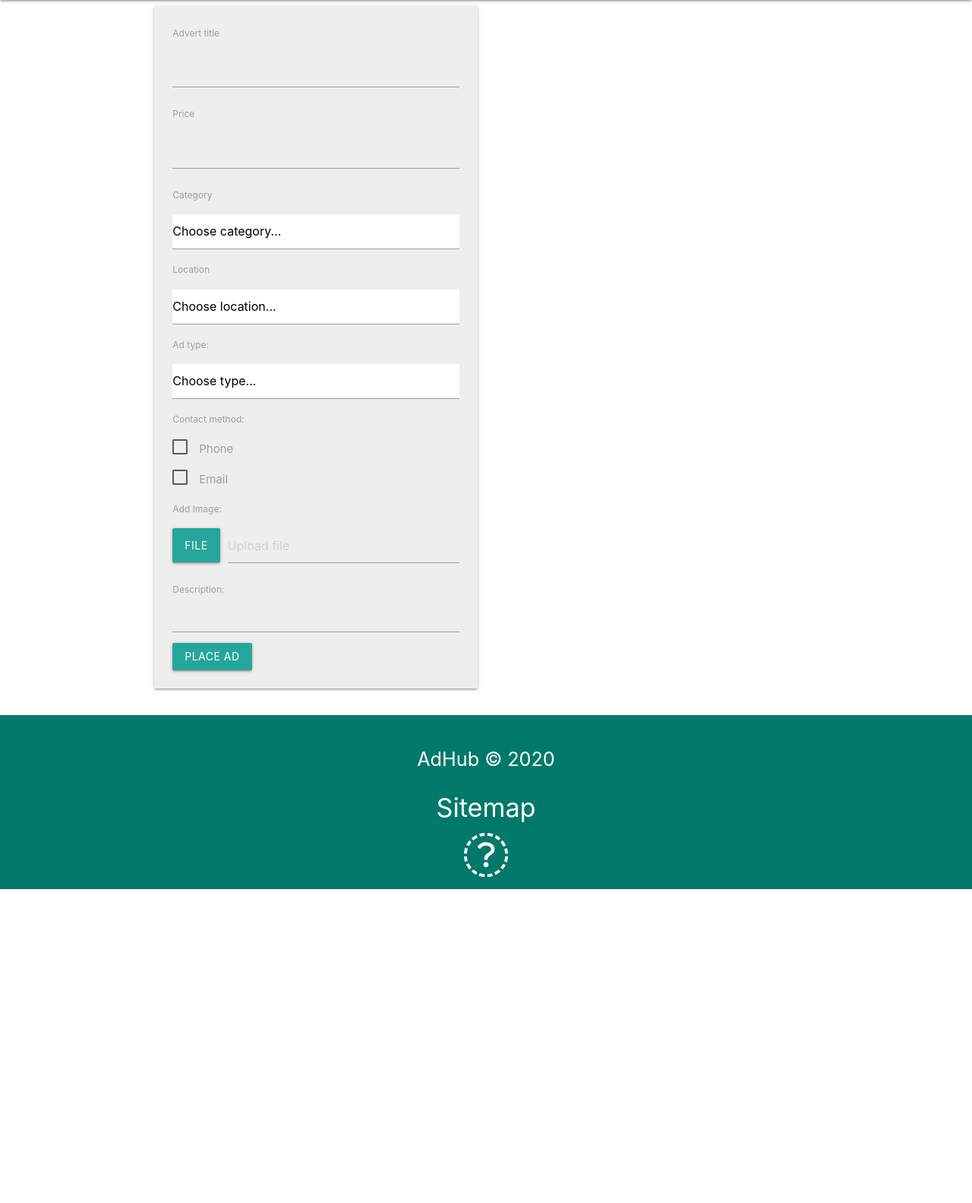
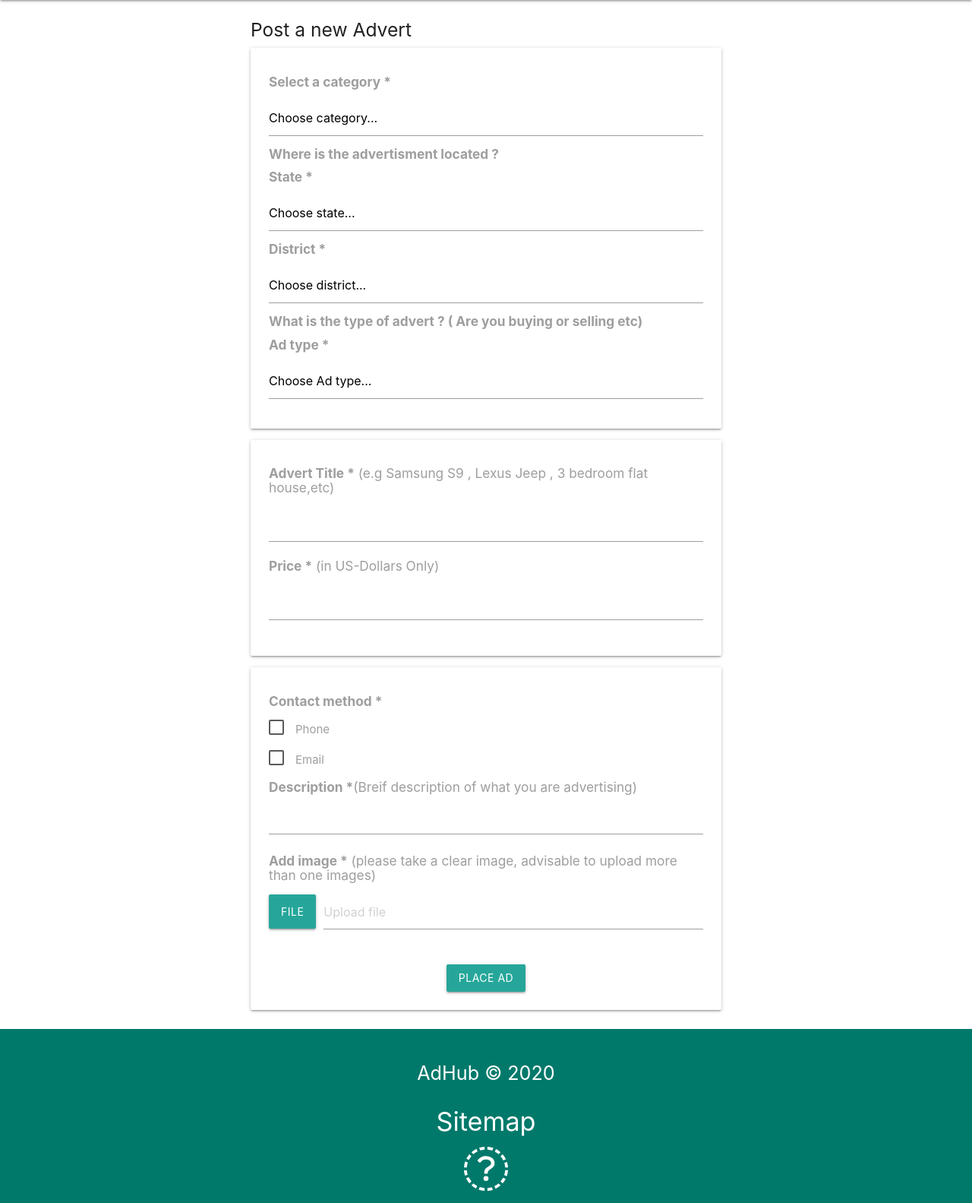
Before and after one commit to alpha-tech-dev/dilaalsom, a PHP site: page /adform.php in a window 1280 px wide. Shown: the part 64-1647 px from the top of the page at 76% size. Before the commit the page ends 1234 px from the top, so only its background shows below. Run offline with PHP 8.4, Linux system fonts and the light colour scheme; data comes from the database, SQL or seed files in the repository; some libraries are stand-ins or nearby versions.

Commit message:
Add files via upload

```diff
--- a/dilaalsom/adform.php
+++ b/dilaalsom/adform.php
@@ -1,22 +1,50 @@
   <?php
 	require 'header.php';
+
 	?>
 
-	<div class="container">
-      <div class="row">
+  <style>
+  	.ss {
+  		margin: auto;
+  		width: 50%;
+  		padding: 10px;
+  	}
+  </style>
+
+
+
+  <head>
+  	<script src="https://ajax.googleapis.com/ajax/libs/jquery/1.11.2/jquery.min.js"></script>
+  	<script src="https://maxcdn.bootstrapcdn.com/bootstrap/3.3.2/js/bootstrap.min.js"></script>
+  	<script type="text/javascript" src="http://www.expertphp.in/js/jquery.form.js"></script>
+  	<script type="text/javascript" src="jquery.js"></script>
+  	<script type="text/javascript" src="jquery.form.js"></script>
+  	<script>
+  		function preview_images() {
+  			var total_file = document.getElementById("mainpicture").files.length;
+  			for (var i = 0; i < total_file; i++) {
+  				$('#image_preview').append("<img src='" + URL.createObjectURL(event.target.files[i]) + "'></div>");
+  			}
+  		}
+  	</script>
+  </head>
+
+
+
+  <div class="">
+
+  	<div class="ss">
+  		<b>
+  			<h5>Post a new Advert</h5>
+  		</b>
   		<div class="col s12 m6">
-          <div class="card-panel grey lighten-3">
+
+  			<div class="card-panel  lighten-3">
   				<form action="process.php" method="post" id="adform" enctype="multipart/form-data">
-		<input type="hidden" name="formname" value="adform" readonly="readonly" />
-        <label>Advert title</label>
-        <div class="input-field">
-        	<input type="text" name="title" maxlength="20" required="required" />
-        </div>
-        <label>Price</label>
-        <div class="input-field">
-        	<input type="text" name="price" required="required" />
-        </div>
-        <label>Category</label>
+
+  					<label>
+  						<h6> <b>Select a category *</b> </h6>
+  					</label>
   					<div class="input-field">
   						<select name="id_category" required="required">
   							<option value="">Choose category...</option>
@@ -25,25 +53,77 @@
 								?>
   						</select>
   					</div>
-	<label>Location</label>
+
+
+  					<label>
+  						<h6> <b>Where is the advertisment located ?</b> </h6>
+  						<h6> <b>State *</b> </h6>
+  					</label>
   					<div class="input-field">
 
-		<select name="location" required="required">
-		<option value="">Choose location...</option>
+  						<select name="district" required="required">
+  							<option value="">Choose state...</option>
   							<?php
 								echo displayCounties("");
 								?>
   						</select>
   					</div>
-        <label>Ad type:</label>
+  					<label>
+  						<h6> <b>District *</b> </h6>
+  					</label>
   					<div class="input-field">
-		<select name="ad_type" required="required">
-			<option value="">Choose type...</option>
-			<option value="S">Sell</option>
-			<option value="W">Buy</option>
+
+  						<select name="state" required="required">
+  							<option value="">Choose district...</option>
+  							<?php
+								echo displayCounties("");
+								?>
   						</select>
   					</div>
-		<label>Contact method:</label>
+
+  					<label>
+  						<h6> <b>What is the type of advert ? ( Are you buying or selling etc)</b> </h6>
+  						<h6> <b>Ad type *</b> </h6>
+  					</label>
+  					<div class="input-field">
+
+  						<select name="type" required="required">
+  							<option value="">Choose Ad type...</option>
+  							<option value="S">SELL</option>
+  							<option value="B">BUY</option>
+
+  						</select>
+  					</div>
+  			</div>
+
+
+  			<div class="card-panel  lighten-3">
+  				<input type="hidden" name="formname" value="adform" readonly="readonly" />
+  				<label>
+  					<h6> <b>Advert Title *</b> (e.g Samsung S9 , Lexus Jeep , 3 bedroom flat house,etc) </h6>
+  				</label>
+  				<div class="input-field">
+  					<input type="text" name="title" maxlength="20" required="required" />
+  				</div>
+  				<label>
+  					<h6> <b>Price *</b> (in US-Dollars Only) </h6>
+  				</label>
+
+  				<div class="input-field">
+  					<input type="number" name="price" required="required" />
+  				</div>
+
+
+
+  			</div>
+
+
+
+  			<div class="card-panel  lighten-3">
+
+  				<label>
+  					<h6> <b>Contact method *</b> </h6>
+  				</label>
   				<div class="input-field">
 
   					<p>
@@ -59,20 +139,26 @@
   						</label>
   					</p>
   				</div>
-	<label> Add Image:</label>
+  				<label>
+  					<h6> <b>Description *</b>(Breif description of what you are advertising) </h6>
+  				</label> <textarea name="description" required="required" class="materialize-textarea"> </textarea>
+  				<label>
+  					<h6> <b>Add image *</b> (please take a clear image, advisable to upload more than one images) </h6>
+  				</label>
 
   				<div class="file-field input-field">
+
   					<div class="btn">
   						<span>File</span>
-        <input type="file" name="mainpicture" required="required">
+  						<input type="file" class="form-control" id="mainpicture" name="mainpicture[]" onchange="preview_images();" multiple />
   					</div>
   					<div class="file-path-wrapper">
   						<input class="file-path validate" type="text" placeholder="Upload file">
   					</div>
+  					<br />
+  					<div id="image_preview"></div>
   				</div>
-        <label>Description:</label>
-        <textarea name="description" required="required" class="materialize-textarea"> </textarea>
-			<button type="submit" class="btn">Place Ad</button>
+  				<center> <button type="submit" class="btn">Place Ad</button> </center>
   				</form>
   			</div>
   		</div>
```
Lines whose indentation alone changed are shown as unchanged.
